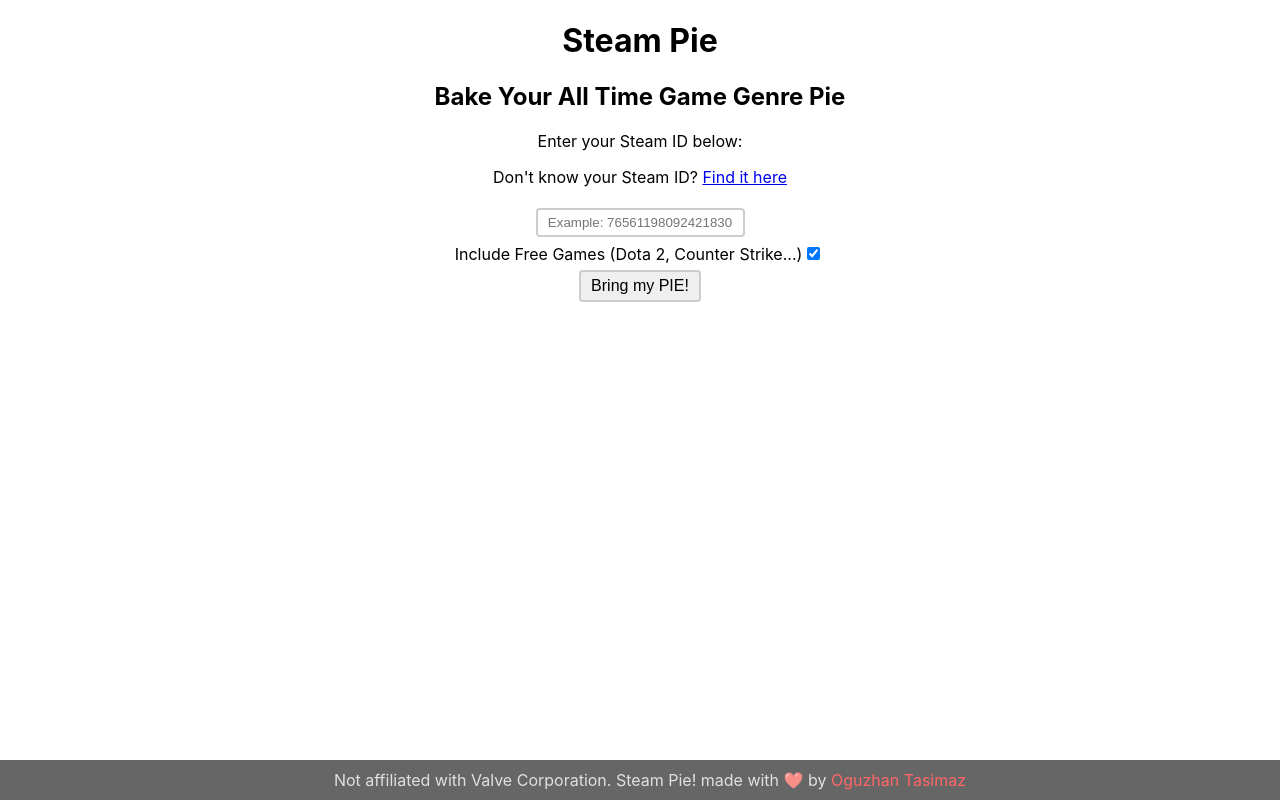
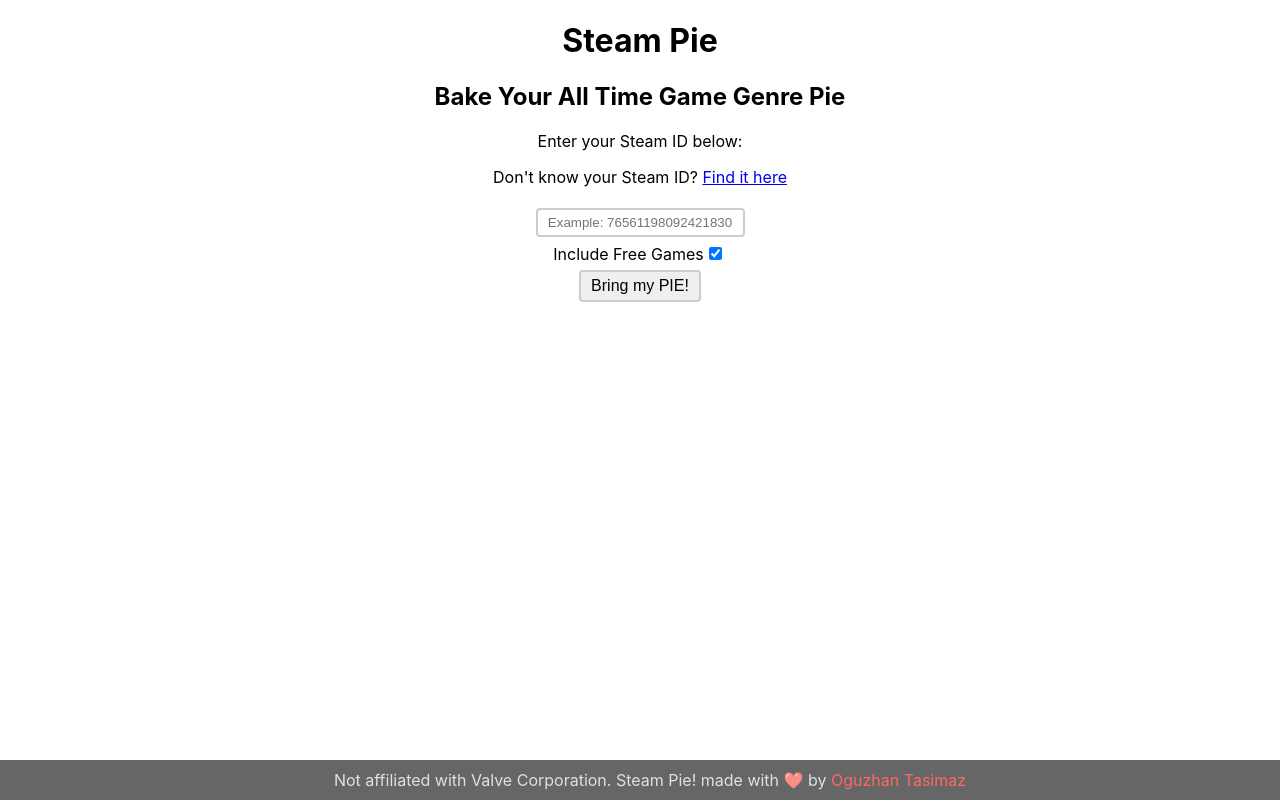
Before and after one commit to oguzhantasimaz/steampie, a React (Create React App) app: page / in a window 1280 px wide. Built offline with nearby package versions, Linux system fonts and the light colour scheme.

Commit message:
Remove: Extra lines

```diff
--- a/src/App.js
+++ b/src/App.js
@@ -78,7 +78,7 @@
         placeholder="Example: 76561198092421830"
       />
       <br />
-      <span className="free-games-span">Include Free Games (Dota 2, Counter Strike...)</span>
+      <span className="free-games-span">Include Free Games</span>
       <input className="check-box" type="checkbox" checked={includeFreeGames} onChange={() => setIncludeFreeGames(!includeFreeGames)} />
       <br />
       <button
```
